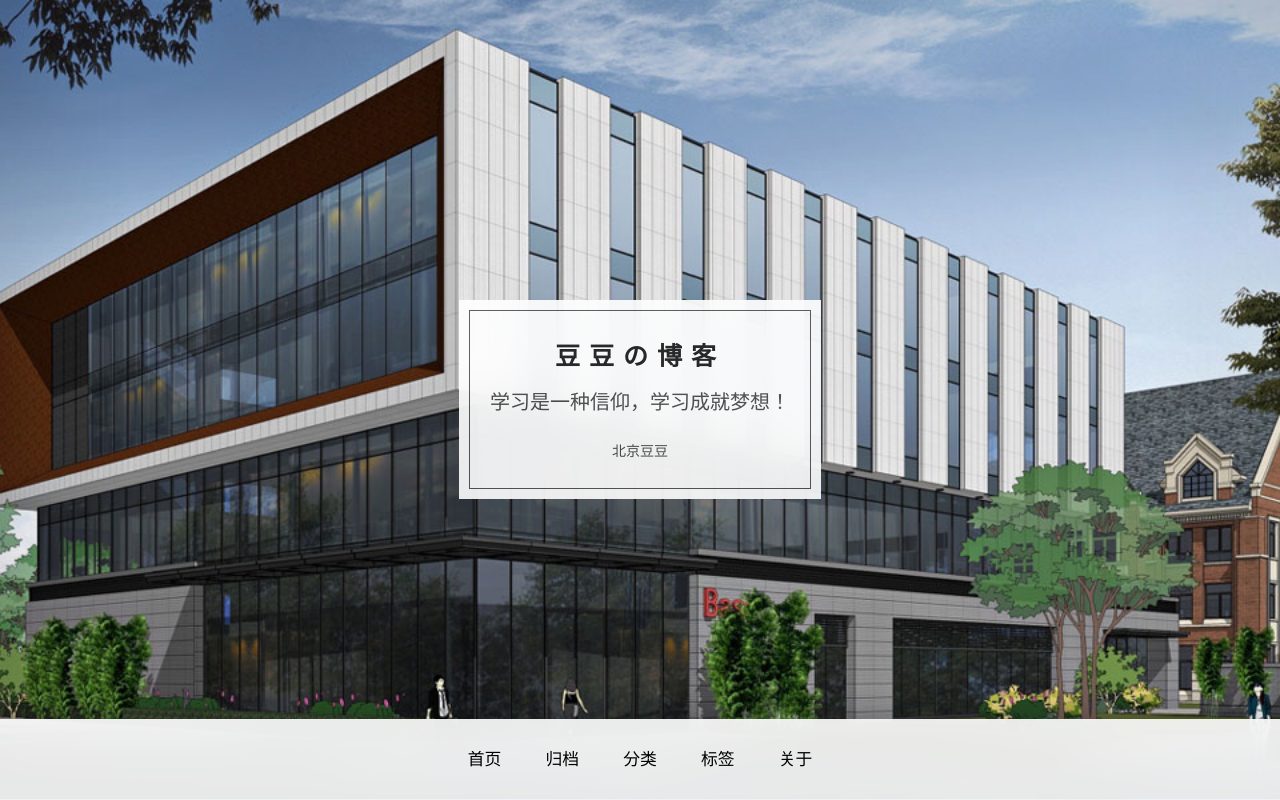
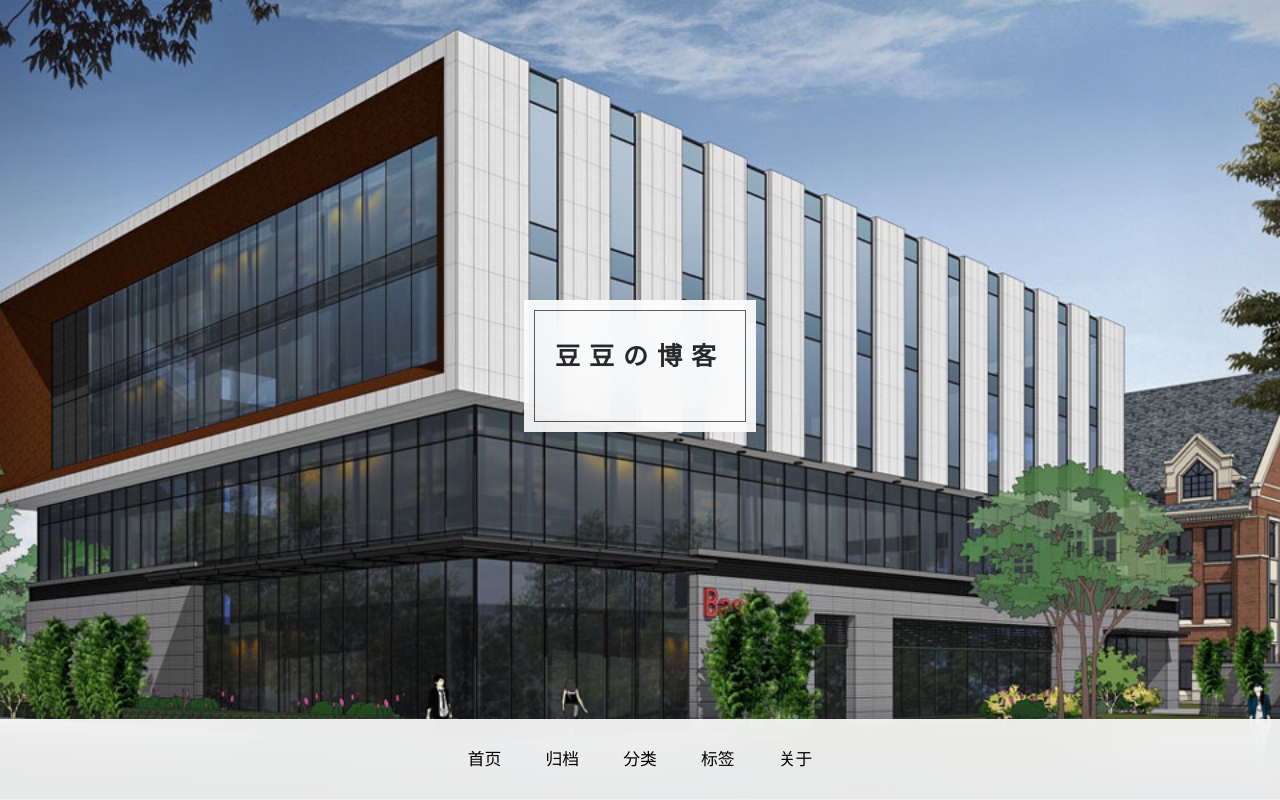
Before and after one commit to liaoqiangang/liaoqiangang.github.io, a plain HTML site: page index.html in a window 1280 px wide. Shown: the top 800 px of the page. Drawn offline with nearby package versions, Linux system fonts and the light colour scheme; some packages are replaced by stand-ins of ours; a script that the page names is missing; some icons are missing; files whose address does not match are found by name.

Commit message:
Site updated: 2021-03-25 18:11:18

```diff
--- a/index.html
+++ b/index.html
@@ -9,14 +9,11 @@
 
 
 
-  <meta name="description" content="学习是一种信仰，学习成就梦想！">
-<meta property="og:type" content="website">
+  <meta property="og:type" content="website">
 <meta property="og:title" content="豆豆の博客">
 <meta property="og:url" content="https://liaoqiangang.github.io/index.html">
 <meta property="og:site_name" content="豆豆の博客">
-<meta property="og:description" content="学习是一种信仰，学习成就梦想！">
 <meta property="og:locale" content="zh_CN">
-<meta property="article:author" content="北京豆豆">
 <meta property="article:tag" content="豆豆の博客">
 <meta name="twitter:card" content="summary">
 
@@ -216,8 +213,8 @@
 
           <div class="homelogoback"  style="border: 1px solid #404040;" >
             <h1><a href="#content" id="logo">豆豆の博客</a></h1>
-            <h3>学习是一种信仰，学习成就梦想！</h3>
-            <h5>北京豆豆</h5>
+            <h3></h3>
+            <h5></h5>
             <!-- <p><a href="https://github.com/iTimeTraveler" target="_blank">Github</a></p> -->
           </div>
 
@@ -495,7 +492,7 @@ Quick StartCreate a new post1$ hexo new &quot;My New...
             豆豆の博客
           </div>
           <div class="panel-body">
-            Copyright © 2021 北京豆豆 All Rights Reserved.
+            Copyright © 2021 豆豆の博客 All Rights Reserved.
           </div>
         </div>
       </div>
```
Also changed, not shown: 2021/03/25/hello-world/index.html (+2 -3 lines), archives/2021/03/index.html (+2 -5 lines), archives/2021/index.html (+2 -5 lines), archives/index.html (+2 -5 lines).
